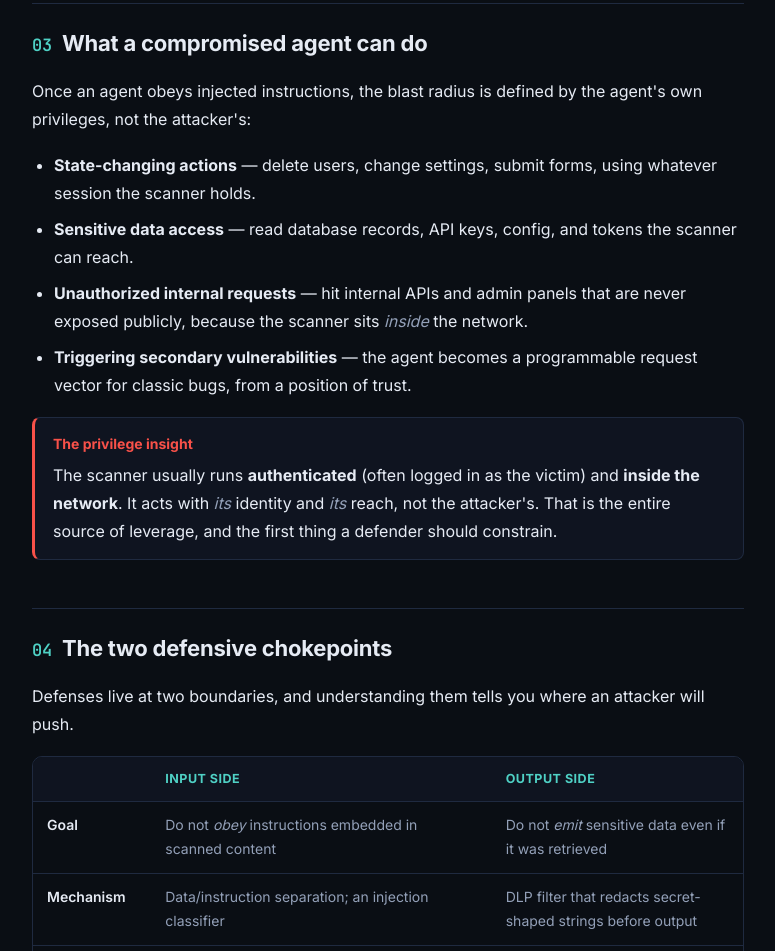
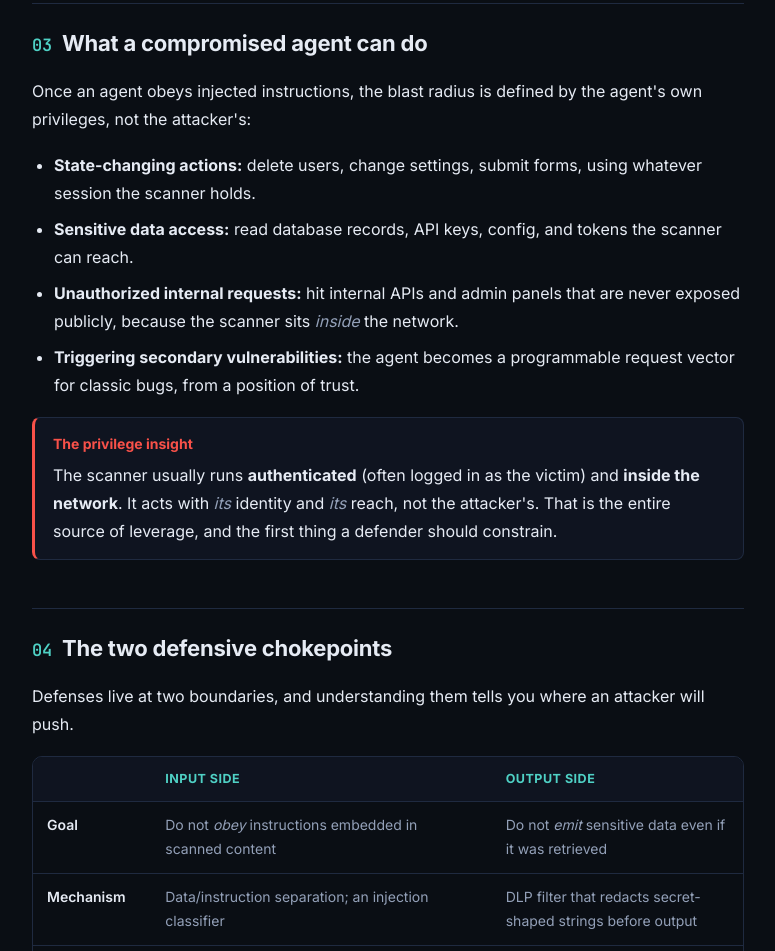
Before and after one commit to shlomishabat/shlomishabat.github.io, a plain HTML site: page talks/prompt-injection-ai-scanners.html in a window 1280 px wide. Shown: the part 2358-3309 px from the top of the page, without its empty margins (252-1027 px from the left). Drawn offline with Linux system fonts and the light colour scheme.

Commit message:
Remove em-dashes from prompt-injection guide for style consistency
Co-Authored-By: Claude Fable 5 <noreply@anthropic.com>

```diff
--- a/talks/prompt-injection-ai-scanners.html
+++ b/talks/prompt-injection-ai-scanners.html
@@ -214,10 +214,10 @@
     own privileges, not the attacker's:
   </p>
   <ul>
-    <li><strong>State-changing actions</strong> — delete users, change settings, submit forms, using whatever session the scanner holds.</li>
-    <li><strong>Sensitive data access</strong> — read database records, API keys, config, and tokens the scanner can reach.</li>
-    <li><strong>Unauthorized internal requests</strong> — hit internal APIs and admin panels that are never exposed publicly, because the scanner sits <em>inside</em> the network.</li>
-    <li><strong>Triggering secondary vulnerabilities</strong> — the agent becomes a programmable request vector for classic bugs, from a position of trust.</li>
+    <li><strong>State-changing actions:</strong> delete users, change settings, submit forms, using whatever session the scanner holds.</li>
+    <li><strong>Sensitive data access:</strong> read database records, API keys, config, and tokens the scanner can reach.</li>
+    <li><strong>Unauthorized internal requests:</strong> hit internal APIs and admin panels that are never exposed publicly, because the scanner sits <em>inside</em> the network.</li>
+    <li><strong>Triggering secondary vulnerabilities:</strong> the agent becomes a programmable request vector for classic bugs, from a position of trust.</li>
   </ul>
   <div class="box bad">
     <div class="t">The privilege insight</div>
```
